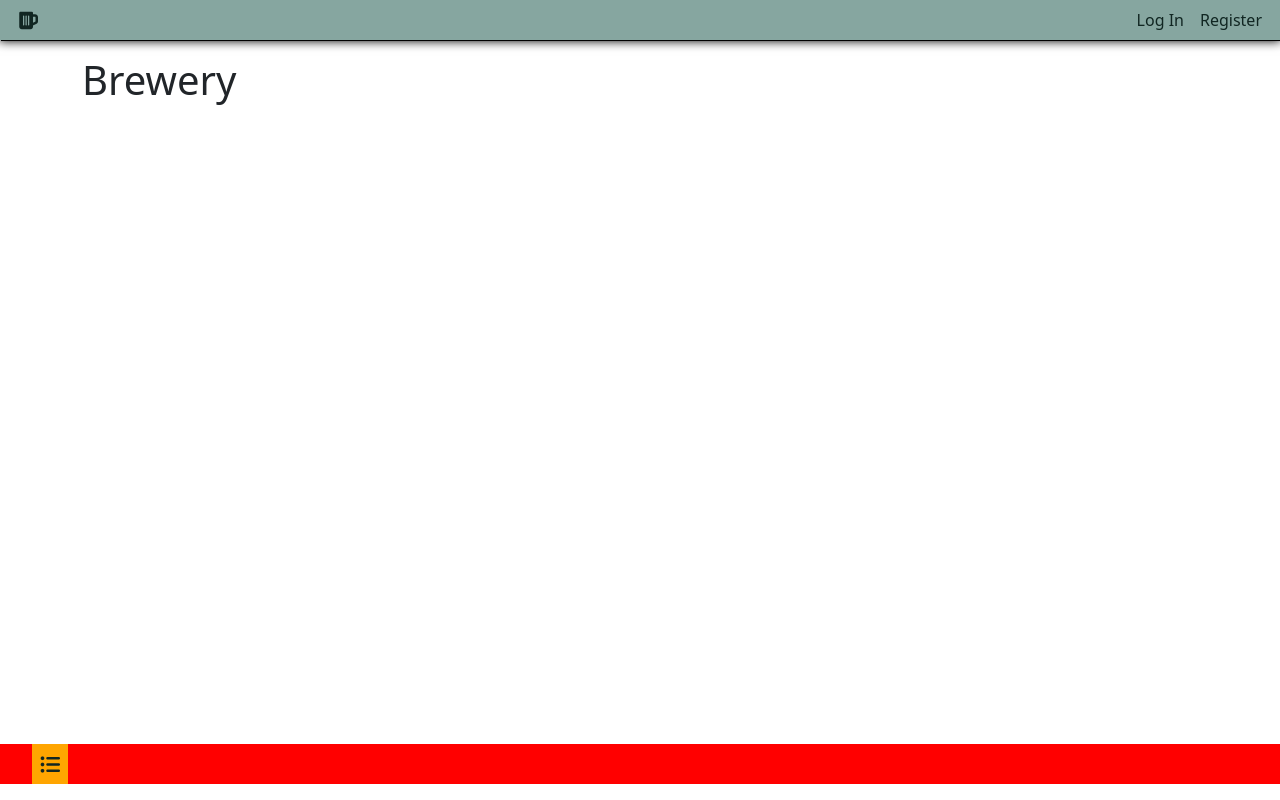
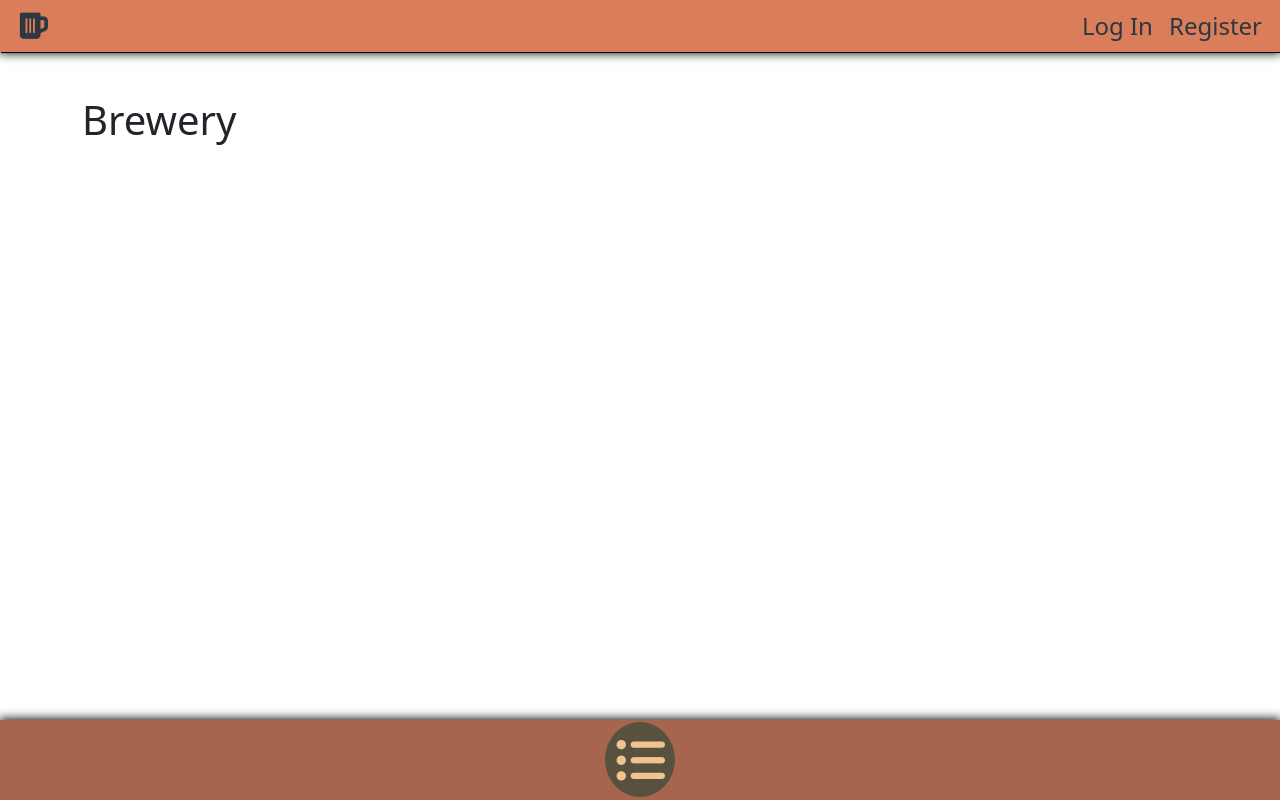
Before and after one commit to isha5258/cheers, a Flask app: page /posts in a window 1280 px wide. Run offline with Flask 2, Linux system fonts and the light colour scheme; data that the repository does not hold is empty; parts of the project's set-up code (start-up, migrations or seed data) failed here and were passed over; some libraries are stand-ins or nearby versions.

Commit message:
add css to posts page, and create welcome page css file

```diff
--- a/myapp/static/style.css
+++ b/myapp/static/style.css
@@ -1,34 +1,62 @@
 .nav-bottom {
-  background-color: red;
+  background-color: #A6654E;
   list-style-type: none;
-  position: fixed;
+  position:fixed;
   bottom: 0;
   width: 100%;
+  display: flex;
+  justify-content: space-around;
+  align-items: center;
+  margin-bottom: 0;
+  padding-left: 0;
+  height: 5rem;
+  box-shadow: .5px 1px .5px black, .2px .2px 10px .75px black;
+  z-index: 999;
 }
 
 .nav-bottom-link {
-    float: left;
-    border-right: 1px solid white;
+
 }
 
 .nav-bottom-link > a {
-  display: block;
-  padding: 8px;
-  background-color: orange;
+
+  padding: 10px 10px;
+  background-color: #595140;
+  border-radius: 50%;
+  font-size: 2.5rem;
+  margin-bottom: 0;
+}
+
+.nav-bottom-link > a:hover {
+  background-color: #F2C48D;
+
+}
+
+.bottom-i:hover{
+  color:#595140;
 }
 
 .nav-bottom-link:last-child {
   border-right: none;
 }
+
+.bottom-i {
+  color: #F2C48D;
+}
+
 .nav-top {
   grid-area: nav;
-  background-color: #86A6A0;
+  background-color: #D97D5B;
+  position: fixed;
+  top: 0;
+  width: 100%;
   display: flex;
   justify-content: flex-end;
   align-items: center;
   padding: 0 10px 0 10px;
   box-shadow: .5px 1px .5px black, .2px .2px 10px .75px black;
   list-style-type: none;
+  z-index: 999;
 }
 
 .top-one {
@@ -44,15 +72,24 @@
   display: block;
   padding: 8px;
   text-decoration: none;
-  color: #112622;
+  color: #2C3740;
+  font-size: 1.5rem;
+}
+
+.nav-top-link > a:hover {
+  color: #F2C48D;
 }
 
 .nav-top-link:last-child {
   border-right: none;
 }
-i {
-  color: #112622;
+
+.container {
+  overflow: hidden;
+  margin-bottom: 6rem;
+  margin-top: 6rem;
 }
+
 /* login css */
 
 /* .container {
--- a/myapp/templates/base.html
+++ b/myapp/templates/base.html
@@ -2,6 +2,7 @@
 <html lang="en">
 <head>
     <link rel="stylesheet" type="text/css" href="{{ url_for('static', filename='style.css')}}">
+    <link rel="stylesheet" type="text/css" href="{{ url_for('static', filename='welcome.css')}}">
     <link href="https://cdn.jsdelivr.net/npm/bootstrap@5.1.3/dist/css/bootstrap.min.css" rel="stylesheet" integrity="sha384-1BmE4kWBq78iYhFldvKuhfTAU6auU8tT94WrHftjDbrCEXSU1oBoqyl2QvZ6jIW3" crossorigin="anonymous">
     <script defer src="https://cdn.jsdelivr.net/npm/bootstrap@5.1.3/dist/js/bootstrap.bundle.min.js" integrity="sha384-ka7Sk0Gln4gmtz2MlQnikT1wXgYsOg+OMhuP+IlRH9sENBO0LRn5q+8nbTov4+1p" crossorigin="anonymous"></script>
     <script src="https://kit.fontawesome.com/10fddb1b18.js" crossorigin="anonymous"></script>
@@ -11,11 +12,10 @@
     <title>Cheers!</title>
 </head>
 <body>
-
+  <div class="top-nav-container">
     <ul class="nav-top">
-         <!-- make about button a icon and on the top nav -->
       <li class="nav-top-link top-one">
-            <a href="{{url_for('core.info')}}"><i class="fa-solid fa-beer-mug-empty fa-lg"></i></a>
+          <a href="{{url_for('core.info')}}"><i class="fa-solid fa-beer-mug-empty fa-lg top-i"></i></a>
       </li>
       {% if current_user.is_authenticated %}
       <li class="nav-top-link">
@@ -30,21 +30,22 @@
       </li>
       {% endif %}
     </ul>
+  </div>
     <ul class="nav-bottom">
         <li class="nav-bottom-link">
-            <a href="{{url_for('core.index')}}"><i class="fa-solid fa-list-ul fa-lg"></i></a>
+            <a href="{{url_for('core.index')}}"><i class="fa-solid fa-list-ul fa-lg bottom-i"></i></a>
         </li>
         {% if current_user.is_authenticated %}
         <li class="nav-bottom-link">
-            <a href="{{url_for('brewery_posts.create_post')}}"><i class="fa-solid fa-plus fa-lg"></i></a>
+            <a href="{{url_for('brewery_posts.create_post')}}"><i class="fa-solid fa-plus fa-lg bottom-i"></i></a>
         </li>
         <li class="nav-bottom-link">
-            <a href="{{url_for('users.account')}}"><i class="fa-solid fa-user"></i></a>
+            <a href="{{url_for('users.account')}}"><i class="fa-solid fa-user bottom-i"></i></a>
         </li>
         {% endif %}
     </ul>
 
-    <div class="container">
+  <div class="posts-container">
     {% block content %}
 
     {% endblock %}
--- a/myapp/templates/index.html
+++ b/myapp/templates/index.html
@@ -1,9 +1,7 @@
 {% extends "base.html" %}
 {% block content %}
-    <div class="jumbotron">
+    <div class="container">
         <h1>Brewery</h1>
-    </div>
-    <div class="container">
         {% for post in brewery_posts.items %}
             <div class="card">
                 <div class="car-boy">
```
Also changed, not shown: myapp/static/welcome.css (added). Lines whose indentation alone changed are shown as unchanged.
